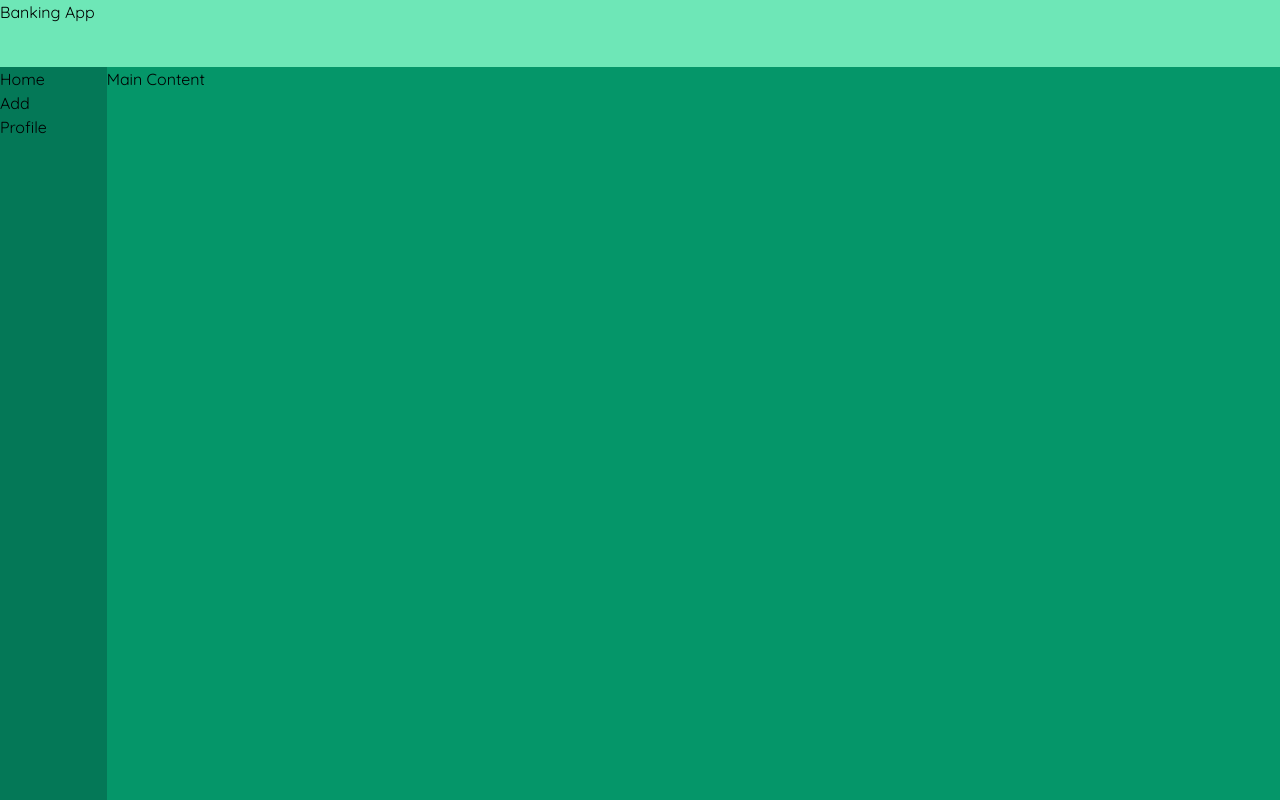
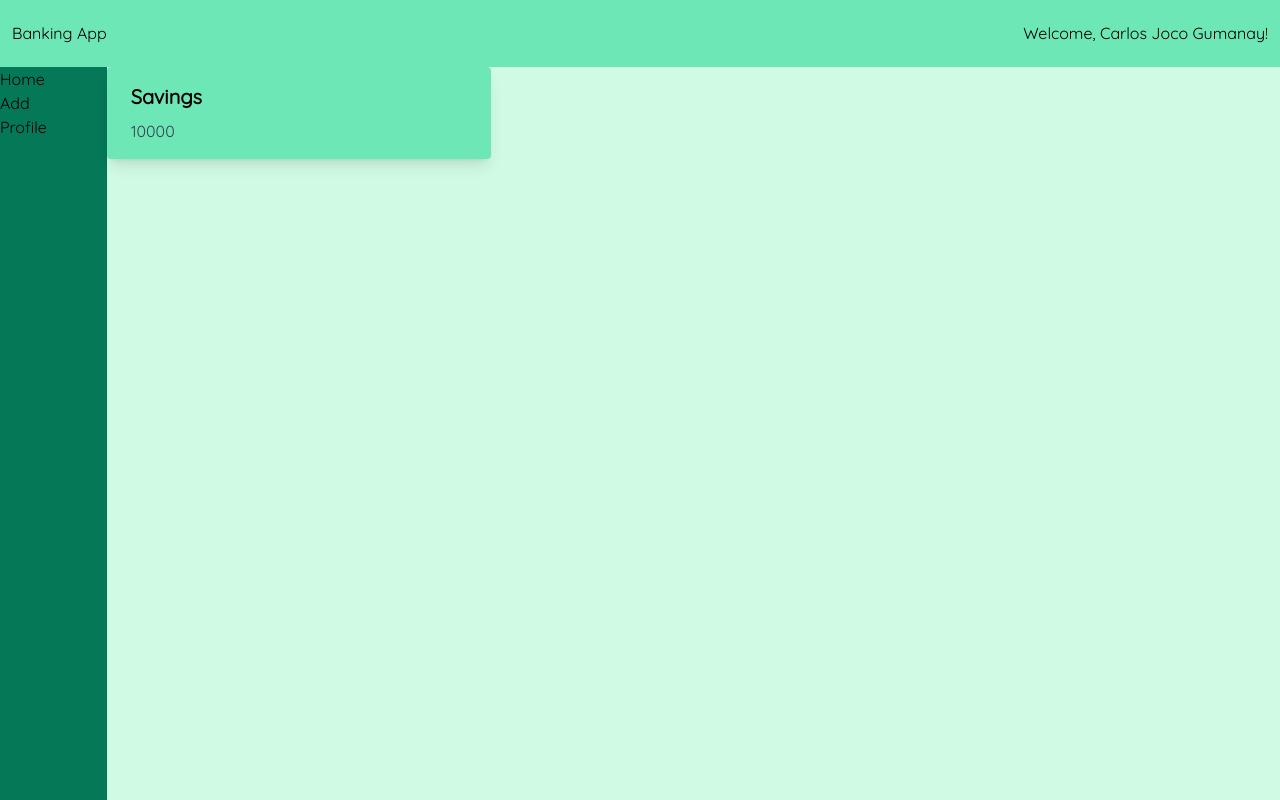
Before and after one commit to jocogum10/banking-app, a React (Create React App) app: page / in a window 1280 px wide. Built offline with nearby package versions, Linux system fonts and the light colour scheme.

Commit message:
add the styling of the app

```diff
--- a/src/App.js
+++ b/src/App.js
@@ -1,17 +1,18 @@
 import Content from './components/Content';
-import Logo from './components/Logo';
+import Navbar from './components/Navbar';
 import Sidebar from './components/Sidebar';
 
 function App() {
   const account = {
-    name: 'Carlos',
-
+    name : 'Carlos Joco Gumanay',
+    account_type : 'Savings',
+    amount : '10000'
   }
   return (
     <div className="grid grid-cols-12 grid-rows-12 font-Quicksand bg-emerald-100 h-screen">
-      <Logo />
+      <Navbar name={account.name} />
       <Sidebar />
-      <Content />
+      <Content account_type={account.account_type} amount={account.amount} />
     </div>
   );
 }
--- /dev/null
+++ b/src/components/Card.jsx
@@ -0,0 +1,14 @@
+function Card ({amount, account_type}) {
+    return (
+        <div className="bg-emerald-300 max-w-sm rounded overflow-hidden shadow-lg">
+            <div class="px-6 py-4">
+        <div class="font-bold text-xl mb-2">{account_type}</div>
+            <p class="text-gray-700 text-base">
+            {amount}
+            </p>
+      </div>
+        </div>
+    )
+}
+
+export default Card;
--- a/src/components/Content.jsx
+++ b/src/components/Content.jsx
@@ -1,9 +1,12 @@
 
-function Content () {
+import Card from "./Card";
+
+
+function Content ({account_type, amount}) {
     return (
-        <h1 className="bg-emerald-600 col-span-11 row-start-2 row-span-full">
-            Main Content
-        </h1>
+        <div className="bg-emerald-100 col-span-11 row-start-2 row-span-full">
+            <Card amount={amount} account_type={account_type} />
+        </div>
     )
 }
 
--- a/src/components/Logo.jsx
+++ /dev/null
@@ -1,10 +0,0 @@
-function Logo () {
-    return (
-        <div className="bg-emerald-300 col-span-full row-star-1">
-            <h1>Banking App</h1>
-        </div>
-
-    )
-}
-
-export default Logo;
--- /dev/null
+++ b/src/components/Navbar.jsx
@@ -0,0 +1,11 @@
+function Navbar ({name}) {
+    return (
+        <div className="bg-emerald-300 col-span-full row-star-1 flex justify-between items-center">
+            <h1 className="mx-3">Banking App</h1>
+            <h1 className="mx-3">Welcome, {name}!</h1>
+        </div>
+
+    )
+}
+
+export default Navbar;
```
